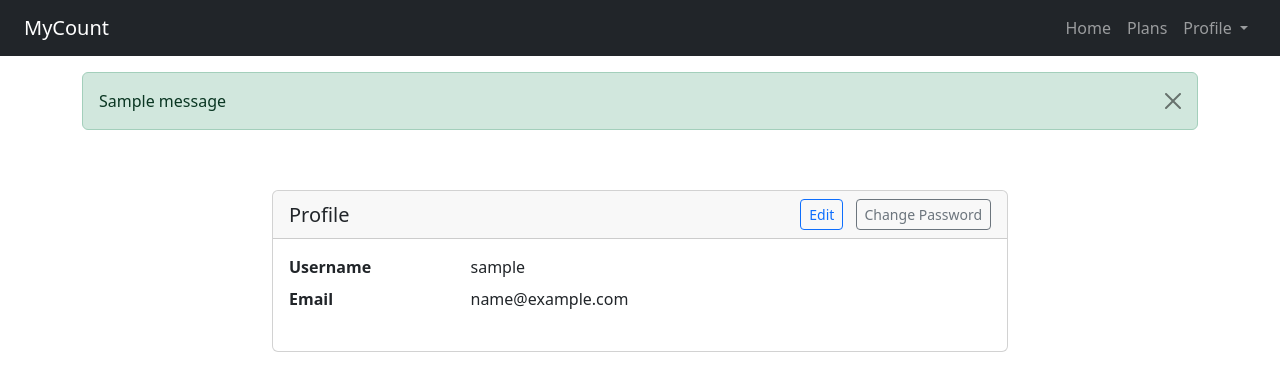
After one commit to darkha03/MyCount, a Flask app: page /profile in a window 1280 px wide. The commit adds this page. Shown: the top 391 px of the page. Run offline with Flask 3, Linux system fonts and the light colour scheme; the visitor is signed in with stand-in values (Sample User, id 1); tables that the repository leaves empty hold one stand-in row (values such as "Sample post"); one stand-in notice (Sample message) is shown.

Commit message:
add profile route add required for input

```diff
--- a/backend/routes/auth/__init__.py
+++ b/backend/routes/auth/__init__.py
@@ -66,3 +66,82 @@ def register():
 def logout():
     session.clear()  # remove all session data
     return redirect(url_for("auth.login"))
+
+
+@auth_bp.route("/profile", methods=["GET"])
+def profile():
+    username = session.get("username")
+    if not username:
+        return redirect(url_for("auth.login"))
+    user = User.query.filter_by(username=username).first()
+    if not user:
+        flash("User not found", "danger")
+        return redirect(url_for("auth.login"))
+    return render_template("profile.html", user=user)
+
+
+@auth_bp.route("/profile/update", methods=["POST"])
+def profile_update():
+    username = session.get("username")
+    if not username:
+        return redirect(url_for("auth.login"))
+    user = User.query.filter_by(username=username).first()
+    if not user:
+        flash("User not found", "danger")
+        return redirect(url_for("auth.login"))
+
+    new_username = (request.form.get("username") or "").strip()
+    new_email = (request.form.get("email") or "").strip()
+    if not new_username or not new_email:
+        flash("Username and email are required", "danger")
+        return redirect(url_for("auth.profile"))
+
+    # check uniqueness
+    if new_username != user.username and User.query.filter_by(username=new_username).first():
+        flash("Username already taken", "danger")
+        return redirect(url_for("auth.profile"))
+    if new_email != user.email and User.query.filter_by(email=new_email).first():
+        flash("Email already registered", "danger")
+        return redirect(url_for("auth.profile"))
+
+    user.username = new_username
+    user.email = new_email
+    db.session.commit()
+    # update session username if changed
+    session["username"] = new_username
+    flash("Profile updated", "success")
+    return redirect(url_for("auth.profile"))
+
+
+@auth_bp.route("/change-password", methods=["GET", "POST"])
+def change_password():
+    username = session.get("username")
+    if not username:
+        return redirect(url_for("auth.login"))
+    user = User.query.filter_by(username=username).first()
+    if not user:
+        flash("User not found", "danger")
+        return redirect(url_for("auth.login"))
+
+    if request.method == "GET":
+        # redirect to profile and instruct it to open the password modal
+        return redirect(url_for("auth.profile", open="password"))
+
+    # POST: perform password change
+    old_password = request.form.get("old_password")
+    new_password = request.form.get("new_password")
+    confirm_password = request.form.get("confirm_password")
+    if not old_password or not new_password or not confirm_password:
+        flash("All password fields are required", "danger")
+        return redirect(url_for("auth.profile"))
+    if new_password != confirm_password:
+        flash("New passwords do not match", "danger")
+        return redirect(url_for("auth.profile"))
+    if not user.check_password(old_password):
+        flash("Current password is incorrect", "danger")
+        return redirect(url_for("auth.profile"))
+
+    user.set_password(new_password)
+    db.session.commit()
+    flash("Password changed successfully", "success")
+    return redirect(url_for("auth.profile"))
--- a/backend/templates/layout.html
+++ b/backend/templates/layout.html
@@ -37,13 +37,34 @@
           <li class="nav-item">
             <a class="nav-link" href="/plans/">Plans</a>
           </li>
-          <li class="nav-item">
-            <a class="nav-link" href="/logout">Log out</a>
+          <li class="nav-item dropdown">
+            <a class="nav-link dropdown-toggle" href="#" id="profileDropdown" role="button" data-bs-toggle="dropdown" aria-expanded="false">
+              Profile
+            </a>
+            <ul class="dropdown-menu dropdown-menu-end" aria-labelledby="profileDropdown">
+              <li><a class="dropdown-item" href="/profile">View Profile</a></li>
+              <li><a class="dropdown-item" href="/change-password">Change Password</a></li>
+              <li><hr class="dropdown-divider"></li>
+              <li><a class="dropdown-item" href="/logout">Log out</a></li>
+            </ul>
           </li>
         </ul>
       </div>
     </nav>
   </header>
+
+  {% with messages = get_flashed_messages(with_categories=true) %}
+    {% if messages %}
+      <div class="container mt-3">
+        {% for category, message in messages %}
+          <div class="alert alert-{{ 'danger' if category in ['error','danger'] else category }} alert-dismissible fade show" role="alert">
+            {{ message }}
+            <button type="button" class="btn-close" data-bs-dismiss="alert" aria-label="Close"></button>
+          </div>
+        {% endfor %}
+      </div>
+    {% endif %}
+  {% endwith %}
 
   <main>
     {% block content %}
--- a/backend/templates/plans/dashboard.html
+++ b/backend/templates/plans/dashboard.html
@@ -45,7 +45,7 @@
             <div class="mb-2">
               <label class="form-label">Participants</label>
               <div id="participants-list">
-                <input type="text" class="form-control mb-2 participant-input" placeholder="Participant 1 (You)">
+                <input type="text" class="form-control mb-2 participant-input" placeholder="Participant 1 (You)" required>
               </div>
               <div id="add-plan-error" class="mt-2"></div>
               <button type="button" id="add-participant-btn" class="btn btn-sm btn-outline-primary">+ Add Participant</button>
--- /dev/null
+++ b/backend/templates/profile.html
@@ -0,0 +1,94 @@
+{% extends 'layout.html' %}
+
+{% block title %}Profile{% endblock %}
+
+{% block content %}
+<div class="container mt-4">
+  <div class="row justify-content-center">
+    <div class="col-md-8">
+      <div class="card">
+        <div class="card-header d-flex justify-content-between align-items-center">
+          <h5 class="mb-0">Profile</h5>
+          <div>
+            <button class="btn btn-sm btn-outline-primary me-2" data-bs-toggle="modal" data-bs-target="#editProfileModal">Edit</button>
+            <button class="btn btn-sm btn-outline-secondary" data-bs-toggle="modal" data-bs-target="#changePasswordModal">Change Password</button>
+          </div>
+        </div>
+        <div class="card-body">
+          <dl class="row">
+            <dt class="col-sm-3">Username</dt>
+            <dd class="col-sm-9">{{ user.username }}</dd>
+
+            <dt class="col-sm-3">Email</dt>
+            <dd class="col-sm-9">{{ user.email }}</dd>
+          </dl>
+        </div>
+      </div>
+    </div>
+  </div>
+</div>
+
+<!-- Edit Profile Modal -->
+<div class="modal fade" id="editProfileModal" tabindex="-1" aria-labelledby="editProfileModalLabel" aria-hidden="true">
+  <div class="modal-dialog">
+    <div class="modal-content">
+      <form method="post" action="/profile/update">
+        <div class="modal-header">
+          <h5 class="modal-title" id="editProfileModalLabel">Edit Profile</h5>
+          <button type="button" class="btn-close" data-bs-dismiss="modal" aria-label="Close"></button>
+        </div>
+        <div class="modal-body">
+          <div id="edit-profile-error"></div>
+          <div class="mb-3">
+            <label for="username" class="form-label">Username</label>
+            <input type="text" class="form-control" id="username" name="username" value="{{ user.username }}" required>
+          </div>
+          <div class="mb-3">
+            <label for="email" class="form-label">Email</label>
+            <input type="email" class="form-control" id="email" name="email" value="{{ user.email }}" required>
+          </div>
+        </div>
+        <div class="modal-footer">
+          <button type="button" class="btn btn-secondary" data-bs-dismiss="modal">Cancel</button>
+          <button type="submit" class="btn btn-primary">Save changes</button>
+        </div>
+      </form>
+    </div>
+  </div>
+</div>
+
+<!-- Change Password Modal -->
+<div class="modal fade" id="changePasswordModal" tabindex="-1" aria-labelledby="changePasswordModalLabel" aria-hidden="true">
+  <div class="modal-dialog">
+    <div class="modal-content">
+      <form method="post" action="/change-password">
+        <div class="modal-header">
+          <h5 class="modal-title" id="changePasswordModalLabel">Change Password</h5>
+          <button type="button" class="btn-close" data-bs-dismiss="modal" aria-label="Close"></button>
+        </div>
+        <div class="modal-body">
+          <div id="change-password-error"></div>
+          <div class="mb-3">
+            <label for="old_password" class="form-label">Current Password</label>
+            <input type="password" class="form-control" id="old_password" name="old_password" required>
+          </div>
+          <div class="mb-3">
+            <label for="new_password" class="form-label">New Password</label>
+            <input type="password" class="form-control" id="new_password" name="new_password" required>
+          </div>
+          <div class="mb-3">
+            <label for="confirm_password" class="form-label">Confirm New Password</label>
+            <input type="password" class="form-control" id="confirm_password" name="confirm_password" required>
+          </div>
+        </div>
+        <div class="modal-footer">
+          <button type="button" class="btn btn-secondary" data-bs-dismiss="modal">Cancel</button>
+          <button type="submit" class="btn btn-primary">Change Password</button>
+        </div>
+      </form>
+    </div>
+  </div>
+</div>
+
+
+{% endblock %}
```
Also changed, not shown: backend/static/js/plans_dashboard.js (+60 -14 lines), backend/static/js/view_plan.js (+12 -1 lines).
